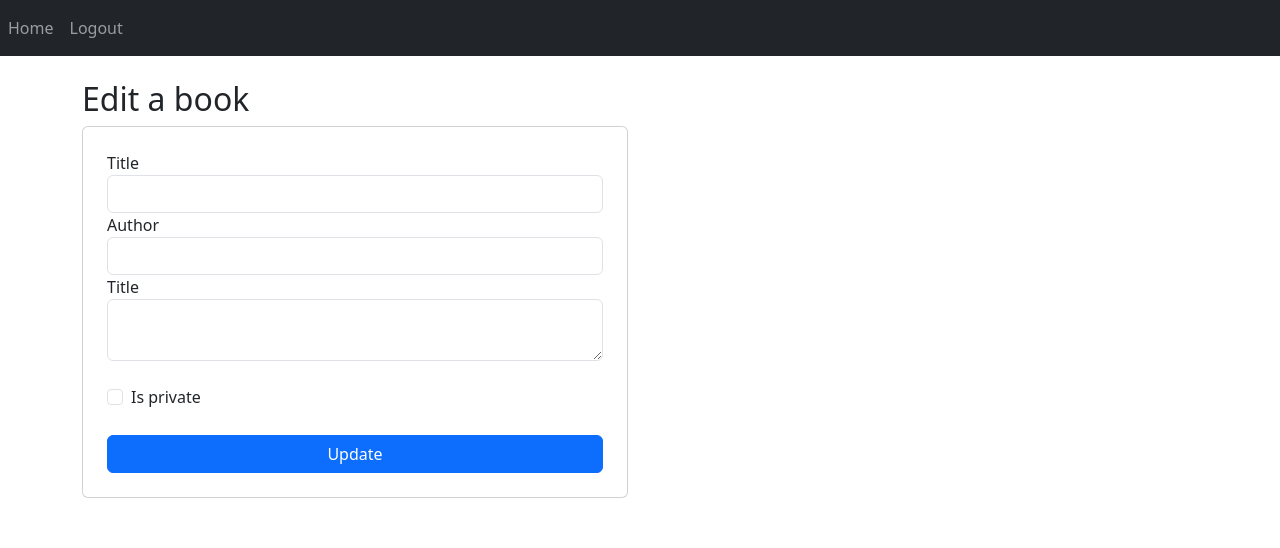
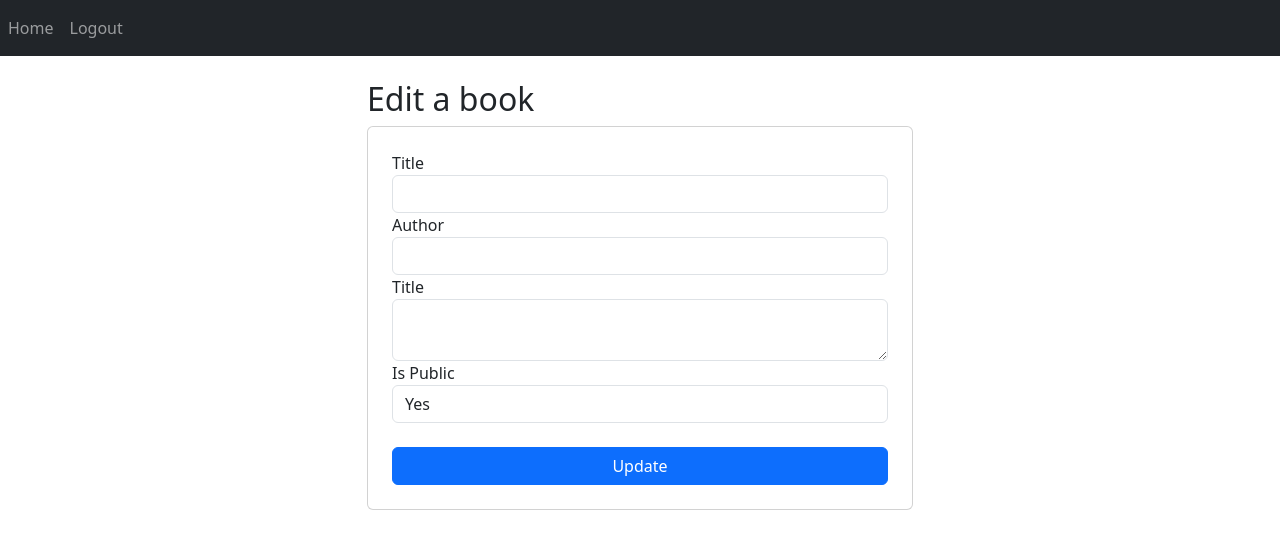
Before and after one commit to gabbymushi/books_collection, a React (Create React App) app in the folder front-end/: page /edit/1 in a window 1280 px wide. Shown: the top 548 px of the page. Built offline with nearby package versions, Linux system fonts and the light colour scheme; no server answers; sample sign-in values are in the browser's storage.

Commit message:
code refactoring

```diff
--- a/front-end/src/pages/create-book.js
+++ b/front-end/src/pages/create-book.js
@@ -28,15 +28,16 @@ export default function CreateBook() {
         }
 
         http.post('/books', inputs).then((res) => {
-            navigate('/home');
+            navigate('/');
         })
     }
 
     return (
         <div classNamee="card card-body bg-light">
-            <h2>Add a book</h2>
             <div className="row">
+                <div className="col-sm-3"></div>
                 <div className="col-sm-6 justify-content-center">
+                    <h2>Add a book</h2>
                     <div className="card p-4">
                         <label>Title</label>
                         <input type='text' className='form-control'
--- a/front-end/src/pages/edit.js
+++ b/front-end/src/pages/edit.js
@@ -17,6 +17,7 @@ export default function EditBook() {
                 title: res.data.data.title,
                 author: res.data.data.author,
                 description: res.data.data.description,
+                is_public: res.data.data.is_public,
             });
         })
     }
@@ -43,15 +44,16 @@ export default function EditBook() {
         }
 
         http.patch(`/books/${id}`, inputs).then((res) => {
-            navigate('/home');
+            navigate('/');
         })
     }
 
     return (
         <div classNamee="card card-body bg-light">
-            <h2>Edit a book</h2>
             <div className="row">
+                <div className="col-sm-3"></div>
                 <div className="col-sm-6 justify-content-center">
+                    <h2>Edit a book</h2>
                     <div className="card p-4">
                         <label>Title</label>
                         <input type='text' className='form-control'
@@ -73,16 +75,14 @@ export default function EditBook() {
                             value={inputs.description || ''}
                             onChange={handleChange}>
                         </textarea>
-                        <br />
-                        <div class="form-check">
-                            <input class="form-check-input" type="checkbox" id="flexCheckChecked"
-                                name="is_public"
-                                value={inputs.is_public || '0'}
-                                onChange={handleChange} />
-                            <label class="form-check-label" for="flexCheckChecked">
-                                Is private
-                            </label>
-                        </div>
+                        <label>Is Public</label>
+                        <select className='form-control'
+                            value={inputs.is_public}
+                            name="is_public"
+                            onChange={handleChange}>
+                            <option value='1'>Yes</option>
+                            <option value='0'>No</option>
+                        </select>
                         <br />
                         <button onClick={submitForm} className="btn btn-primary" style={{ width: '100%' }}>Update</button>
                     </div>
--- a/front-end/src/pages/login.js
+++ b/front-end/src/pages/login.js
@@ -35,7 +35,7 @@ export default function Login({ login }) {
             console.log(localStorage.getItem('token'))
             login();
 
-            navigate('/home');
+            navigate('/');
         }).catch((res) => {
             alert('Wrong username or password');
         })
@@ -43,9 +43,10 @@ export default function Login({ login }) {
 
     return (
         <div classNamee="card card-body bg-light">
-            <h2>Login</h2>
             <div className="row">
+                <div className="col-sm-3"></div>
                 <div className="col-sm-6 justify-content-center">
+                    <h2>Login</h2>
                     <div className="card p-4">
                         <label>Email</label>
                         <input type='text' className='form-control'
--- a/front-end/src/pages/register.js
+++ b/front-end/src/pages/register.js
@@ -14,7 +14,6 @@ export default function Register() {
     }
 
     const submitForm = () => {
-        console.log(inputs);
         if (inputs.name === undefined || inputs.name === '') {
             alert('Add name')
             return
@@ -31,15 +30,16 @@ export default function Register() {
         }
 
         http.post('/auth/register', inputs).then((res) => {
-            navigate('/');
+            navigate('/login');
         })
     }
 
     return (
-        <div classNamee="card card-body bg-light">
-            <h2>Create account</h2>
+        <div>
             <div className="row">
+                <div className="col-sm-3"></div>
                 <div className="col-sm-6 justify-content-center">
+                    <h2>Create account</h2>
                     <div className="card p-4">
                         <label>Full name</label>
                         <input type='text' className='form-control'
```
